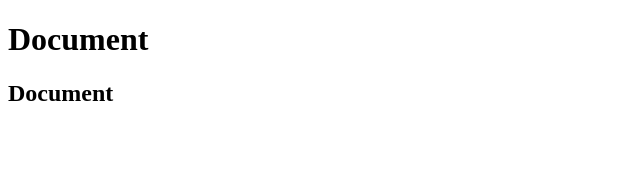
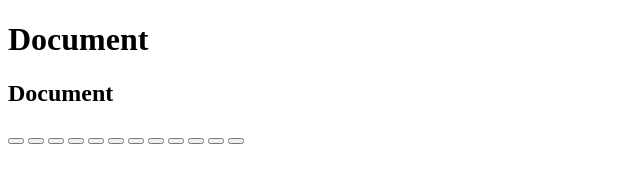
Before and after one commit to ulugbek15/test-27, a plain HTML site: page index.html in a window 1280 px wide. Shown: the whole page, without its empty margins (0-640 px from the left). Drawn offline with Linux system fonts and the light colour scheme.

Commit message:
add button

```diff
--- a/index.html
+++ b/index.html
@@ -11,5 +11,18 @@
     <h1>Document</h1>
     <h2>Document</h2>
 
+    <button></button>
+    <button></button>
+    <button></button>
+    <button></button>
+    <button></button>
+    <button></button>
+    <button></button>
+    <button></button>
+    <button></button>
+    <button></button>
+    <button></button>
+    <button></button>
+
 </body>
 </html>
```
